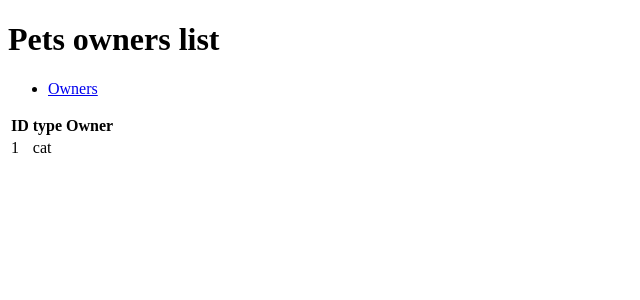
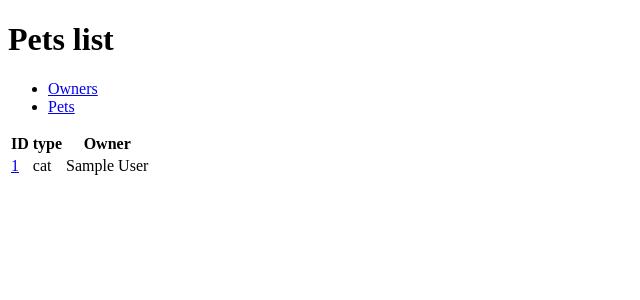
Before and after one commit to IrfDev/dogtor, a Django app: page /vet/pets/ in a window 1280 px wide. Shown: the top 300 px of the page, without its empty margins (0-640 px from the left). Run offline with Django 4.2, Linux system fonts and the light colour scheme; tables that the repository leaves empty hold one stand-in row (values such as "Sample post").

Commit message:
[12_09]:

```diff
--- a/config/urls.py
+++ b/config/urls.py
@@ -20,5 +20,5 @@ from django.urls import path, include
 
 urlpatterns = [
     path("admin/", admin.site.urls),
-    path("vet/", include("vet.urls")),
+    path("vet/", include(("vet.urls", "vet"))),
 ]
--- a/templates/menu.html
+++ b/templates/menu.html
@@ -1,7 +1,11 @@
 <nav>
   <ul>
     <li>
-      <a href="/vet/owners"> Owners </a>
+      <a href="{% url 'vet:owners_list' %}"> Owners </a>
+    </li>
+
+    <li>
+      <a href="{% url 'vet:pets_list' %}"> Pets </a>
     </li>
   </ul>
 </nav>
--- a/templates/vet/owners/detail.html
+++ b/templates/vet/owners/detail.html
@@ -1,7 +1,7 @@
 {% extends "base.html" %} {% block title %}
 <title>Pets</title>
 {% endblock title %} {% block header %}
-<h1>Pets owners list</h1>
+<h1>Pets owner detail</h1>
 {% endblock header %} {% block content %}
 <table>
   <tr>
@@ -11,7 +11,9 @@
   </tr>
 
   <tr>
-    <td>{{ owner.id }}</td>
+    <td>
+      <a href="{% url 'vet:owner_detail' pk=owner.id %}"> {{ owner.id }} </a>
+    </td>
     <td>{{ owner.first_name }}</td>
     <td>{{ owner.email }}</td>
   </tr>
--- a/templates/vet/owners/list.html
+++ b/templates/vet/owners/list.html
@@ -11,7 +11,9 @@
   </tr>
   {% for owner in owners %}
   <tr>
-    <td>{{ owner.id }}</td>
+    <td>
+      <a href="{% url 'vet:owner_detail' pk=owner.id %}"> {{ owner.id }} </a>
+    </td>
     <td>{{ owner.first_name }}</td>
     <td>{{ owner.email }}</td>
   </tr>
--- a/templates/vet/pet/detail.html
+++ b/templates/vet/pet/detail.html
@@ -1,7 +1,7 @@
 {% extends "base.html" %} {% block title %}
 <title>Pets</title>
 {% endblock title %} {% block header %}
-<h1>Pets owners list</h1>
+<h1>Pet detail</h1>
 {% endblock header %} {% block content %}
 <table>
   <tr>
@@ -11,7 +11,9 @@
   </tr>
 
   <tr>
-    <td>{{ pet.id }}</td>
+    <td>
+      <a href="{% url 'vet:pets_detail' pk=pet.id %}">{{ pet.id }}</a>
+    </td>
     <td>{{ pet.type }}</td>
     <td>{{ pet.owner }}</td>
   </tr>
--- a/templates/vet/pet/list.html
+++ b/templates/vet/pet/list.html
@@ -1,7 +1,7 @@
 {% extends "base.html" %} {% block title %}
 <title>Pets</title>
 {% endblock title %} {% block header %}
-<h1>Pets owners list</h1>
+<h1>Pets list</h1>
 {% endblock header %} {% block content %}
 <table>
   <tr>
@@ -11,9 +11,11 @@
   </tr>
   {% for pet in pets %}
   <tr>
-    <td>{{ pet.id }}</td>
+    <td>
+      <a href="{% url 'vet:pets_detail' pk=pet.id %}"> {{ pet.id }} </a>
+    </td>
     <td>{{ pet.type }}</td>
-    <td>{{ pet.owner__first_name }}</td>
+    <td>{{ pet.owner }}</td>
   </tr>
   {% endfor %}
 </table>
--- a/vet/urls.py
+++ b/vet/urls.py
@@ -19,9 +19,9 @@ from django.urls import path
 from vet.views import list_pet_owners, OwnersList, OwnerDetail, PetDetail, PetList
 
 urlpatterns = [
-    path("owners/", list_pet_owners),
-    path("class/owners", OwnersList.as_view()),
-    path("class/owners/<int:pk>/", OwnerDetail.as_view()),
-    path("pets/", PetList.as_view()),
-    path("pets/<int:pk>/", PetDetail.as_view()),
+    # path("owners/", list_pet_owners,name="owners"),
+    path("owners/", OwnersList.as_view(), name="owners_list"),
+    path("owners/<int:pk>/", OwnerDetail.as_view(), name="owner_detail"),
+    path("pets/<int:pk>/", PetDetail.as_view(), name="pets_detail"),
+    path("pets/", PetList.as_view(), name="pets_list"),
 ]
--- a/vet/views.py
+++ b/vet/views.py
@@ -90,13 +90,8 @@ class PetDetail(TemplateView):
     template_name = "vet/pet/detail.html"
 
     def get_context_data(self, **kwargs: Any) -> dict[str, Any]:
-        param_key = self.kwargs.get("pk")
-
-        pet = Pet.objects.get(pk=param_key)
-
-        print(pet)
-
-        # It's always required to extend the context, rather than sending a new
+        # Params are going to be binded to the kwargs
+        pet = Pet.objects.get(pk=kwargs["pk"])
 
         context = super().get_context_data()
 
```
Also changed, not shown: content.md (+9 -0 lines).
